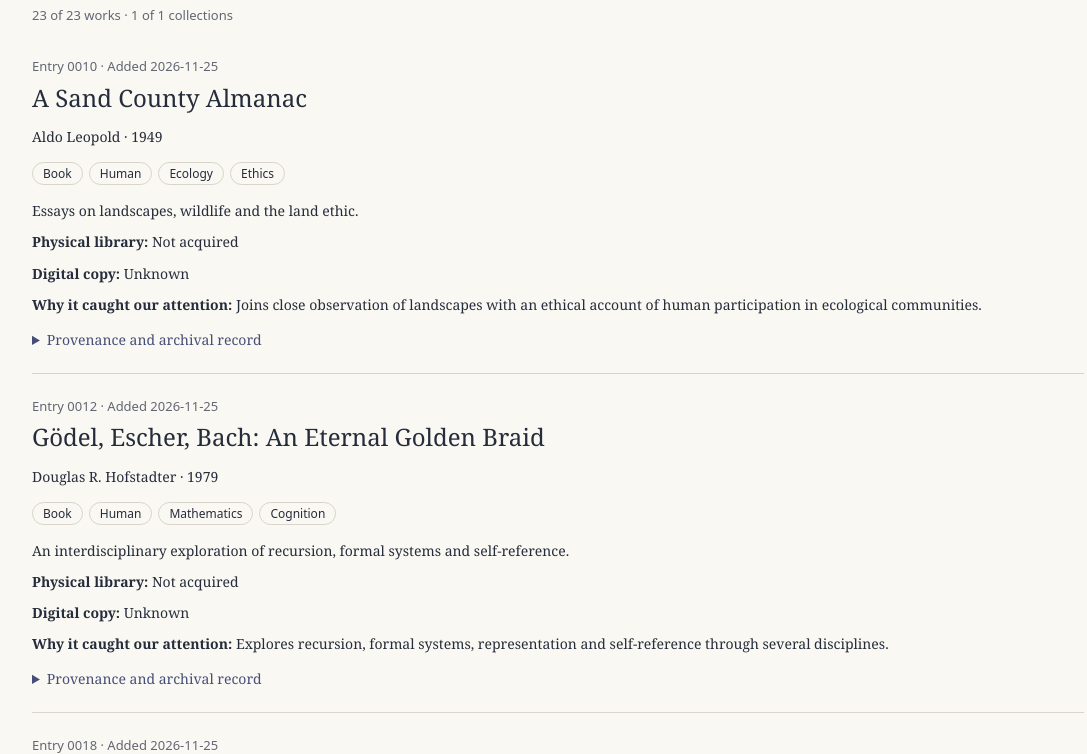
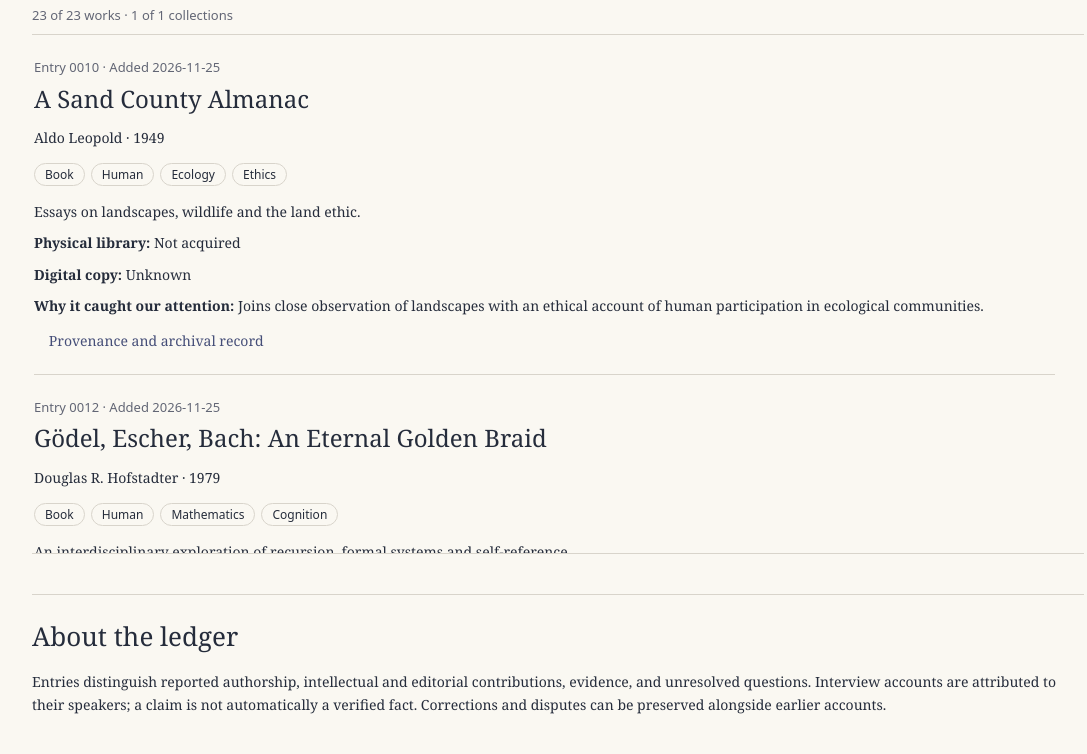
Before and after one commit to emberly369/book-ledger, a plain HTML site: page index.html in a window 1280 px wide. Shown: the part 554-1308 px from the top of the page, without its empty margins (82-1169 px from the left). Drawn offline with Linux system fonts and the light colour scheme.

Commit message:
Bound ledger results in an independently scrolling pane

```diff
--- a/index.html
+++ b/index.html
@@ -41,8 +41,10 @@
             <option value="">All subjects</option>
           </select><label for="type">Record type</label><select id="type"><option value="">All types</option></select><button id="reset">Clear filters</button></div>
         <p id="count" class="meta" aria-live="polite">Loading ledger…</p><noscript>JavaScript is required to browse the ledger. <a href="books.json">View the raw records.</a></noscript>
-        <div id="results"></div>
-        <div id="pagination" hidden><button id="more" type="button">Load more</button><span id="progress" class="meta" aria-live="polite"></span></div>
+        <div id="ledger-scroll" role="region" aria-label="Book results" tabindex="0">
+          <div id="results"></div>
+          <div id="pagination" hidden><button id="more" type="button">Load more</button><span id="progress" class="meta" aria-live="polite"></span></div>
+        </div>
       </section>
       <section class="foot">
         <h2>About the ledger</h2>
--- a/ledger.js
+++ b/ledger.js
@@ -35,7 +35,7 @@ function revealRecord(id, focus = false) {
   const index = visibleRows.findIndex(b => b.id === id);
   while (index >= rendered && rendered < visibleRows.length) appendBatch();
   const target = document.getElementById('entry-' + id);
-  if (target) { target.scrollIntoView(); if (focus) target.focus({preventScroll:true}); }
+  if (target) { const pane = $('ledger-scroll'); pane.scrollTop += target.getBoundingClientRect().top - pane.getBoundingClientRect().top - pane.clientTop - 8; if (focus) target.focus({preventScroll:true}); }
 }
 function followHash() {
   if (!loaded || !location.hash.startsWith('#entry-')) return;
@@ -66,6 +66,7 @@ function relationships(a,b) {
         let s = $('sort').value;
         rows.sort((a, b) => s === 'title' ? a.title.localeCompare(b.title) : s === 'author' ? (a.authors || []).join(', ').localeCompare((b.authors || []).join(', ')) : s === 'year' ? (a.year ?? Infinity) - (b.year ?? Infinity) : (b.added || '').localeCompare(a.added || ''));
         $('count').textContent = `${rows.filter(b=>recordType(b)!=='Collection').length} of ${books.filter(b=>recordType(b)!=='Collection').length} works · ${rows.filter(b=>recordType(b)==='Collection').length} of ${books.filter(b=>recordType(b)==='Collection').length} collections`;
+        $('ledger-scroll').scrollTop = 0;
         $('results').replaceChildren();
         visibleRows = rows; rendered = 0;
         observer?.unobserve($('pagination'));
@@ -131,7 +132,7 @@ function relationships(a,b) {
       if ('IntersectionObserver' in window) {
         observer = new IntersectionObserver(entries => {
           if (entries.some(e => e.isIntersecting) && rendered < visibleRows.length) appendBatch();
-        }, {rootMargin: '250px 0px'});
+        }, {root: $('ledger-scroll'), rootMargin: '180px 0px'});
       }
       window.addEventListener('hashchange', followHash);
       load();
--- a/style.css
+++ b/style.css
@@ -197,3 +197,14 @@
 
 #pagination { margin: 20px 0; text-align: center; }
 #progress { margin-inline-start: 10px; }
+
+/* Keep the controls outside the independently scrolling ledger. */
+#ledger-scroll {
+  max-height: 65vh;
+  max-height: 65dvh;
+  overflow-y: auto;
+  scrollbar-gutter: stable;
+  padding-inline: 2px 14px;
+  border-block: 1px solid var(--line);
+}
+#ledger-scroll .entry { scroll-margin-top: 8px; }
```
Also changed, not shown: 1 other file.
